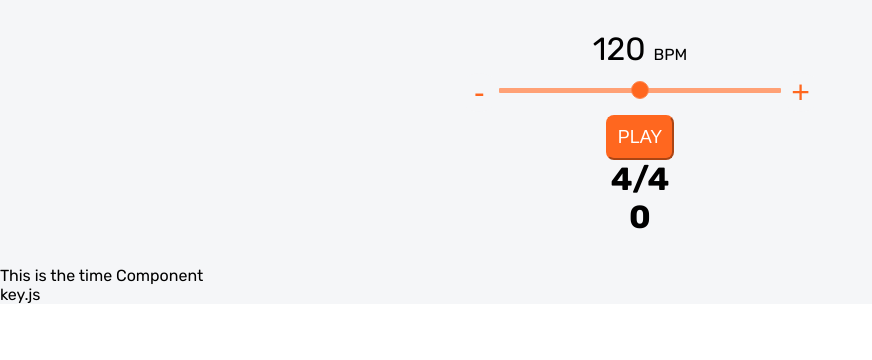
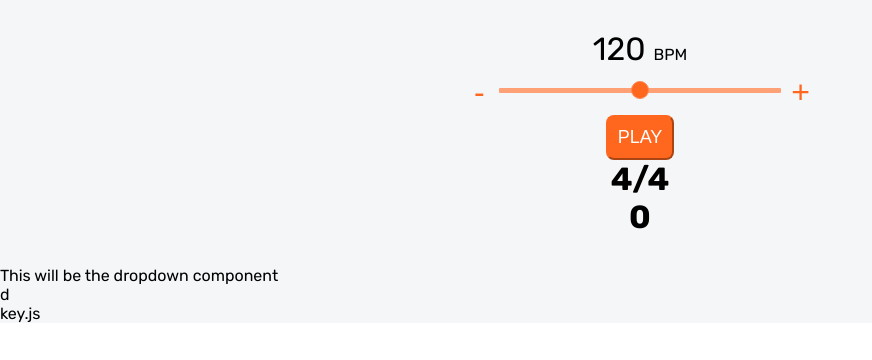
Before and after one commit to MichaelAbe/flowy, a React (Create React App) app: page / in a window 1280 px wide. Shown: the top 360 px of the page, without its empty margins (0-872 px from the left). Built offline with nearby package versions, Linux system fonts and the light colour scheme; a web font is replaced by a local one.

Commit message:
created and setup dropdown component

```diff
--- /dev/null
+++ b/src/Components/Dropdown.js
@@ -0,0 +1,9 @@
+import React from 'react'
+
+export default function Dropdown() {
+    return (
+        <div>
+            This will be the dropdown component
+        </div>
+    )
+}
--- a/src/Components/Time.js
+++ b/src/Components/Time.js
@@ -1,9 +1,11 @@
 import React from 'react'
+import Dropdown from './Dropdown'
 
 export default function Time() {
     return (
         <div>
-            This is the time Component
+            <Dropdown/>
+            d
         </div>
     )
 }
```
